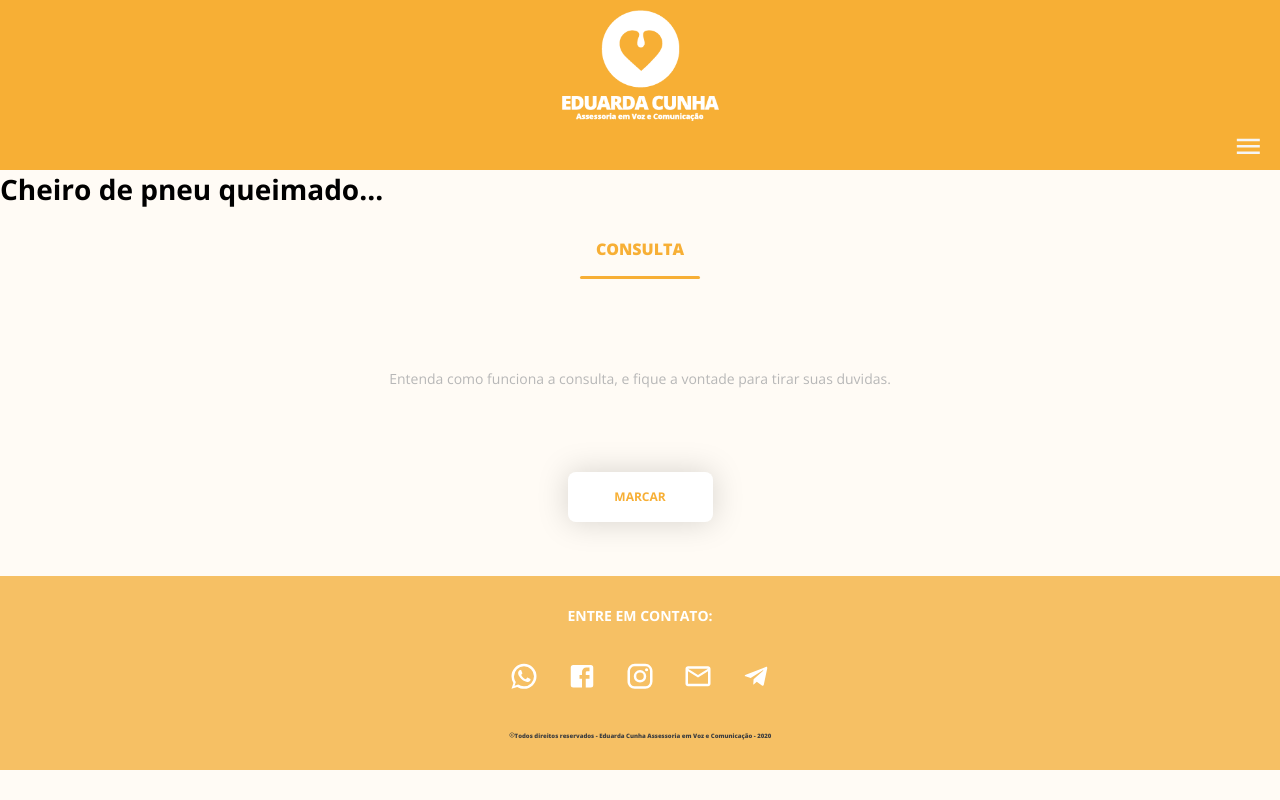
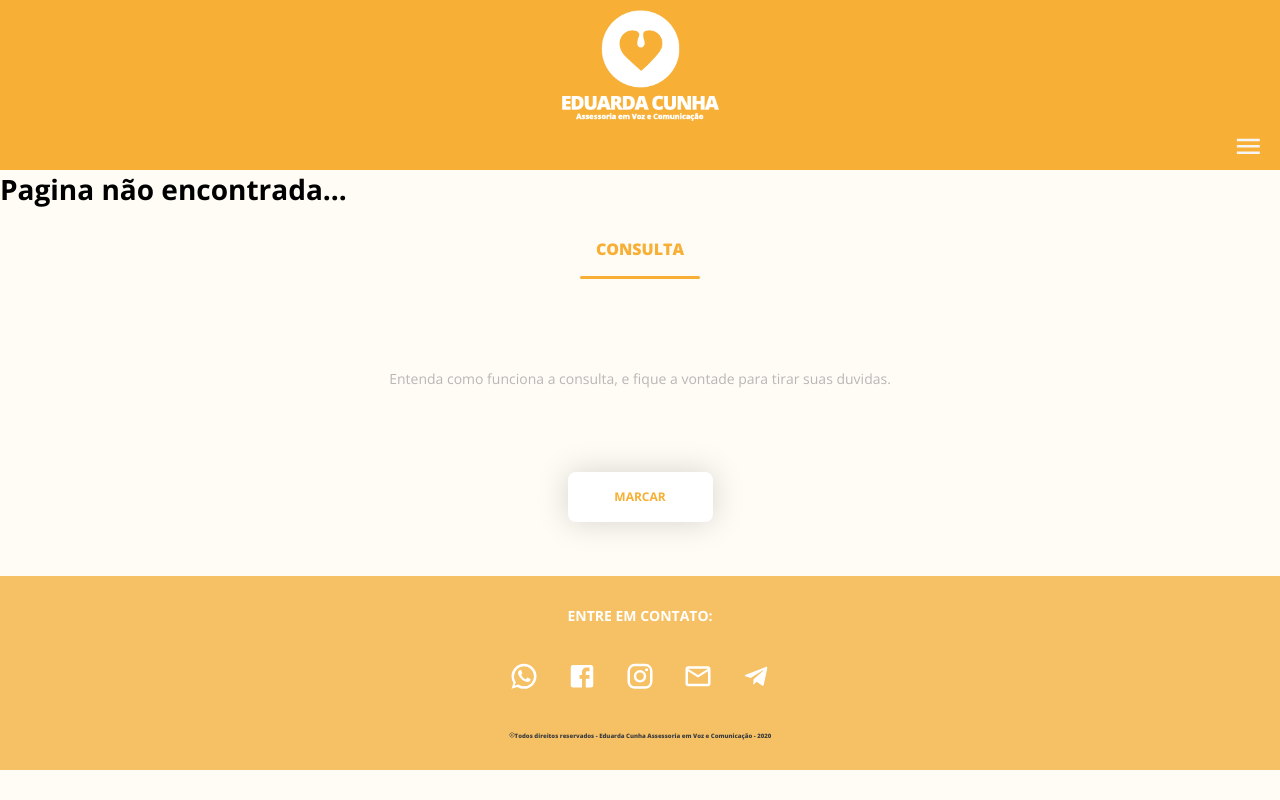
Before and after one commit to dracosaur/EduardaCunhaNext, a Next.js app: page /query in a window 1280 px wide. Built offline with nearby package versions, Linux system fonts and the light colour scheme.

Commit message:
ajusta texto da query

```diff
--- a/pages/query/index.tsx
+++ b/pages/query/index.tsx
@@ -3,7 +3,7 @@ import QueryContent from "../query/components/QueryContent"
 export default function Blog() {
     return(
         <div>
-            <h1>Cheiro de pneu queimado...</h1>
+            <h1>Pagina não encontrada...</h1>
             <QueryContent />
         </div>
     )
```
